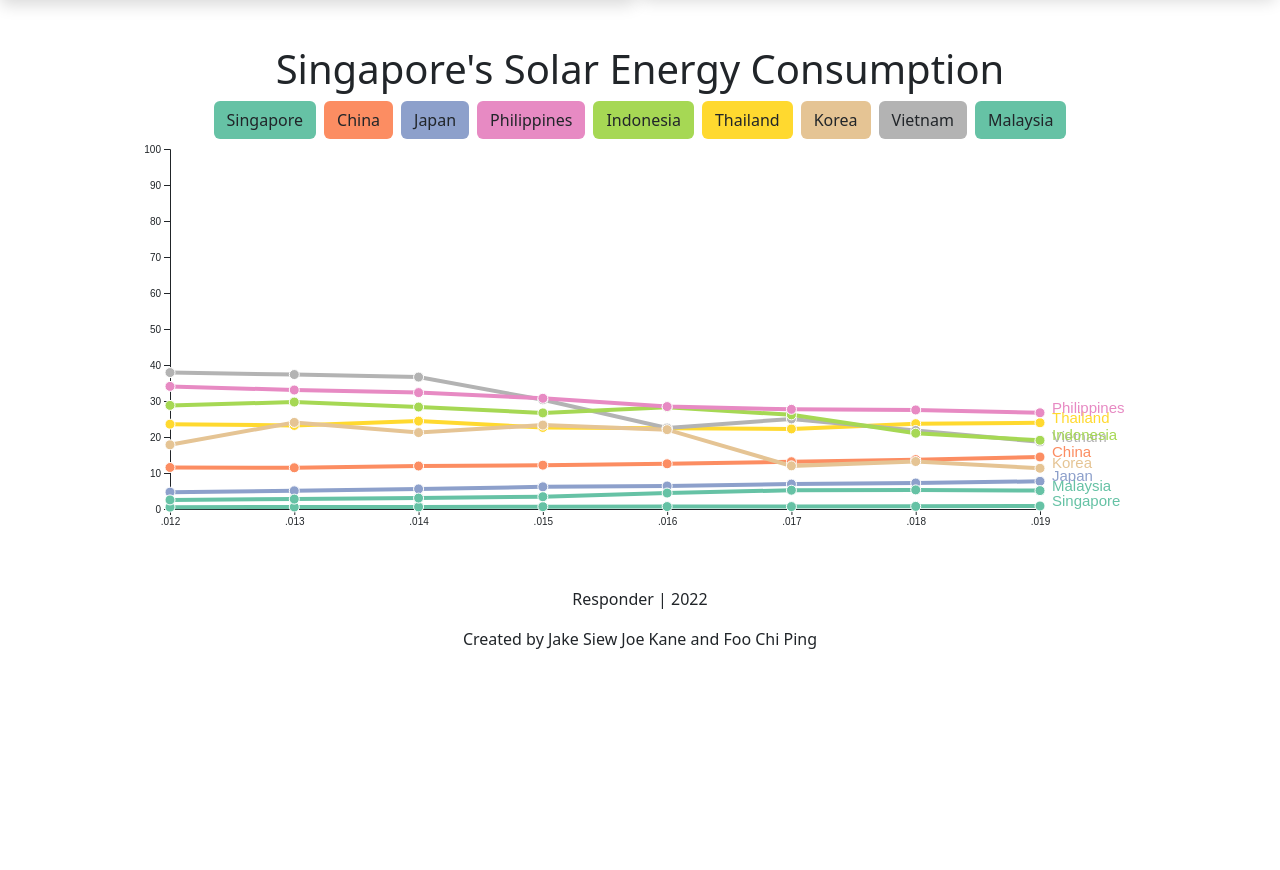
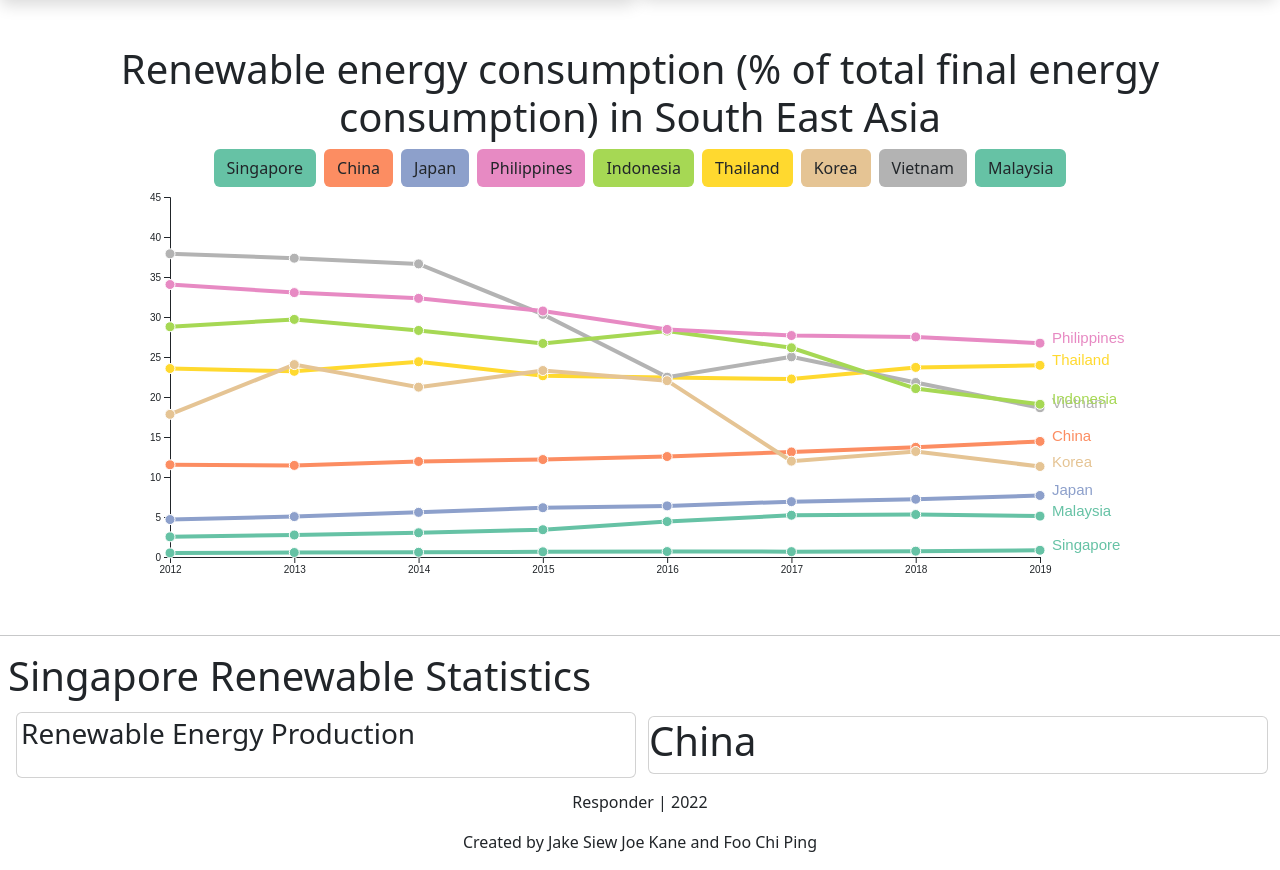
Before and after one commit to JakeSiewJK64/COS30045-GRP10, a plain HTML site: page clientapp/index.html in a window 1280 px wide. Shown: the part 681-1551 px from the top of the page. Before the commit the page ends 1348 px from the top, so only its background shows below. Drawn offline with nearby package versions, Linux system fonts and the light colour scheme.

Commit message:
added SES public custom data and update line graph

```diff
--- a/clientapp/index.css
+++ b/clientapp/index.css
@@ -7,6 +7,12 @@
 
 svg {
     font-family: Sans-Serif, Arial;
+}
+
+.graphic-card-holder {
+    margin-top: 3rem;
+    margin-bottom: 3rem;
+    text-align: center;
 }
 
 .line {
--- a/clientapp/index.html
+++ b/clientapp/index.html
@@ -38,10 +38,23 @@
             </div>
         </div>
     </div>
-    <div class="w-100" style="margin-top: 3rem; margin-bottom: 3rem; text-align:center;">
-        <h1>Singapore's Solar Energy Consumption</h1>
+    <div class="w-100 graphic-card-holder">
+        <h1>Renewable energy consumption (% of total final energy consumption) in South East Asia</h1>
         <div id="button_placeholder"></div>
         <div id="country_energy_by_year" class="mx-auto"></div>
+    </div>
+    <hr>
+    <div class="m-2">
+        <h1>Singapore Renewable Statistics</h1>
+        <div class="w-100 d-flex flex-row m-1" class="graphic-card-holder">
+            <div class="w-50 card m-1">
+                <h3 class="card-title m-1">Renewable Energy Production</h3>
+
+            </div>
+            <div class="w-50 card m-2">
+                <h1>China</h1>
+            </div>
+        </div>
     </div>
     <footer>
         <div class="text-center">
--- a/clientapp/index.js
+++ b/clientapp/index.js
@@ -23,15 +23,18 @@ window.onload = () => {
 
         // Add X axis --> it is a date format
         const x = d3.scaleTime()
-            .domain([2012, 2019])
-            .range([0, width]);
+            .domain([new Date(2012), new Date(2019)])
+            .range([0, width])
+
         svg.append("g")
             .attr("transform", `translate(0, ${height})`)
-            .call(d3.axisBottom(x));
+            .call(d3.axisBottom(x).tickFormat(function (d) {
+                return d3.format(".0f")(d / 1);
+            }));
 
         // Add Y axis
         const y = d3.scaleLinear()
-            .domain([0, 100])
+            .domain([0, 45])
             .range([height, 0]);
         svg.append("g")
             .call(d3.axisLeft(y));
@@ -84,8 +87,6 @@ window.onload = () => {
             .style("fill", d => myColor(d.name))
             .style("font-size", 15)
 
-        var removed = []
-
         d3.select("#button_placeholder")
             .selectAll("input")
             .data(allGroup)
@@ -103,6 +104,30 @@ window.onload = () => {
                 d3.selectAll("." + d).transition().style("opacity", currentOpacity == 1 ? 0 : 1)
             })
     }
+
+    const initializeSingaporeEnergyProduction = (myDataset) => {
+        console.log(myDataset);
+    }
+
+    d3.csv("../data/singapore/custom-SES_Public_2021.csv", (d) => {
+        return {
+            source: d.source,
+            values: [
+                { year: "2012", value: parseFloat(d["2012"]) },
+                { year: "2013", value: parseFloat(d["2013"]) },
+                { year: "2014", value: parseFloat(d["2014"]) },
+                { year: "2015", value: parseFloat(d["2015"]) },
+                { year: "2016", value: parseFloat(d["2016"]) },
+                { year: "2017", value: parseFloat(d["2017"]) },
+                { year: "2018", value: parseFloat(d["2018"]) },
+                { year: "2019", value: parseFloat(d["2019"]) },
+                { year: "2020", value: parseFloat(d["2020"]) },
+                { year: "2021", value: parseFloat(d["2021"]) },
+            ]
+        }
+    }).then((data) => {
+        initializeSingaporeEnergyProduction(data);
+    })
 
     d3.csv("../data/custom-energy-usage-by-world.csv", (d) => {
         return {
--- /dev/null
+++ b/data/singapore/custom-SES_Public_2021.csv
@@ -0,0 +1,6 @@
+source,2012,2013,2014,2015,2016,2017,2018,2019,2020,2021
+CCGT/Co-Gen/Tri-Gen,7818,9430.2,9892,10355.5,10355.5,10508.2,10501.3,10491.4,10491.4,10491.4
+Steam Turbine,2555,2555,2555,2556.5,2556.1,2554.6,2554.6,1363.6,763.6,763.6
+Open Cycle Gas Turbine,180,180,180,180,180,180,180,180,180,180
+Waste-To-Energy,256.8,256.8,256.8,256.8,256.8,256.8,256.8,256.8,256.8,256.8
+Solar PV,7.7,11.8,25.3,45.7,96.6,115.9,159.5,271.8,329.3,341.5
```
